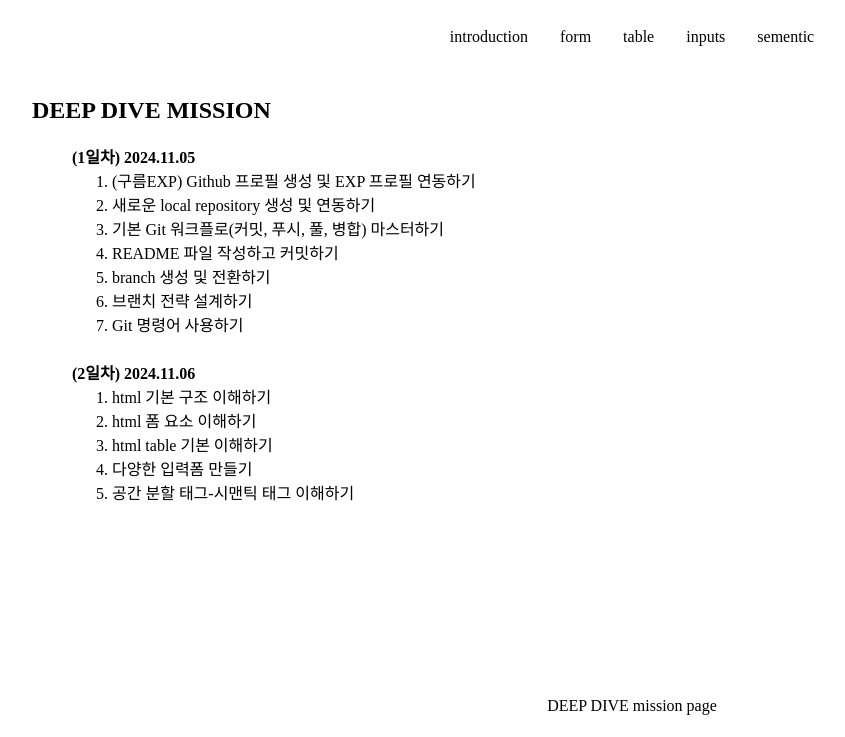
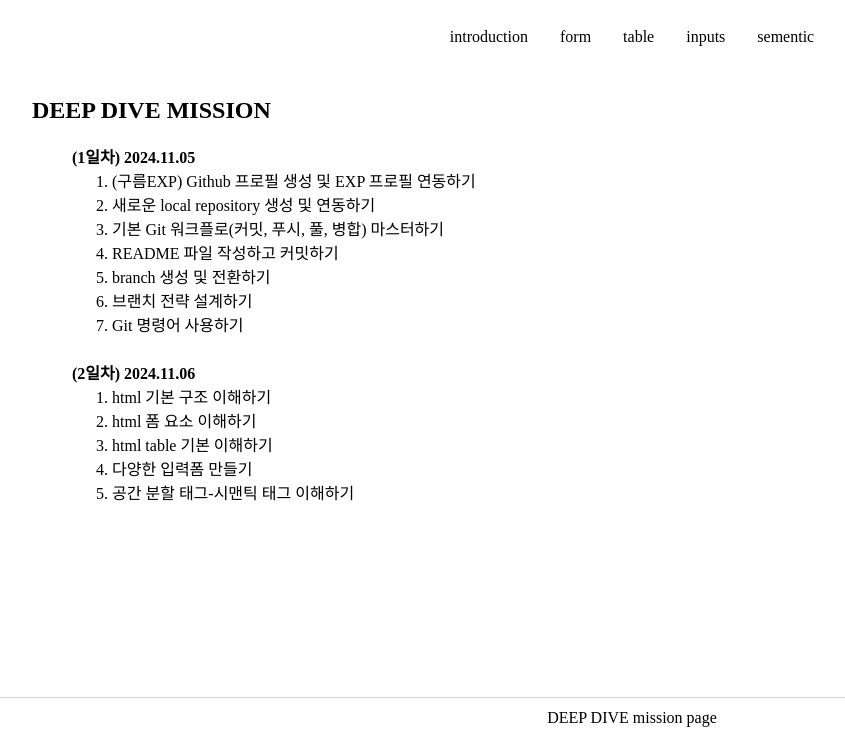
Before and after one commit to goldf0yle/test-repository, a plain HTML site: page index.html in a window 1280 px wide. Shown: the part 63-800 px from the top of the page, without its empty margins (8-853 px from the left). Drawn offline with Linux system fonts and the light colour scheme.

Commit message:
footer 수정

```diff
--- a/index.html
+++ b/index.html
@@ -56,12 +56,15 @@
             }
 
             footer {
-                position: absolute;
+                position: fixed;
                 bottom: 0;
                 width: 100%;
                 height: 40px;
+                line-height: 40px;
                 text-align: center;
                 background-color: #FFFFFF;
+                box-sizing: border-box;
+                border-top: 1px solid #d2d2d2;
             }
         </style>
     <body>
```
Also changed, not shown: inputs.html (+4 -1 lines), sementic.html (+4 -1 lines), signup.html (+4 -1 lines), table.html (+4 -2 lines).
